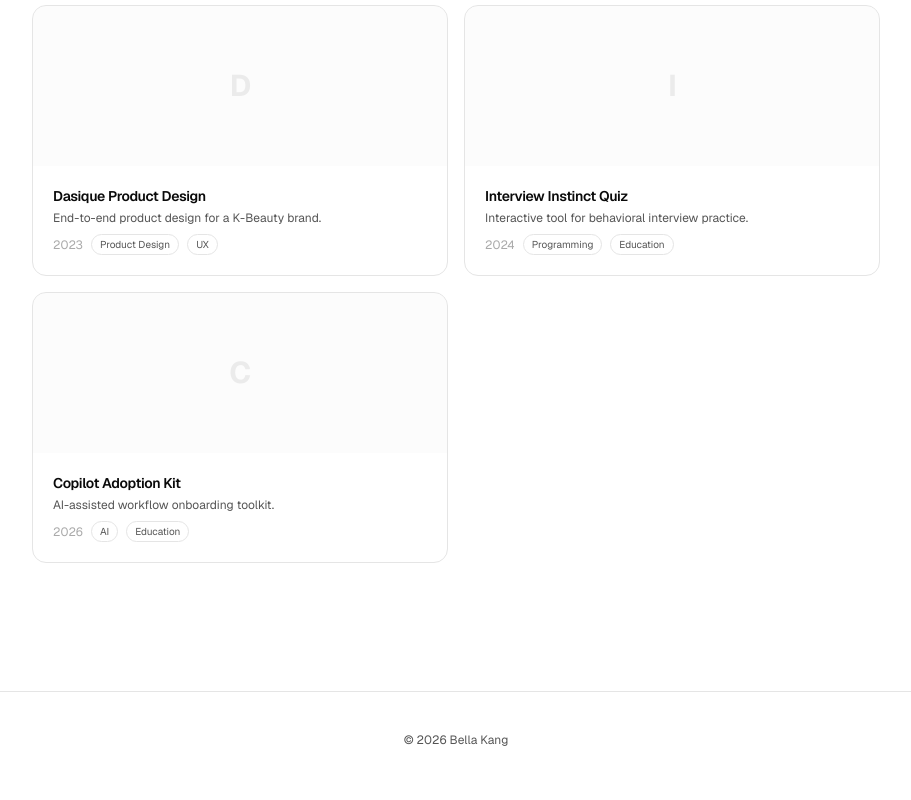
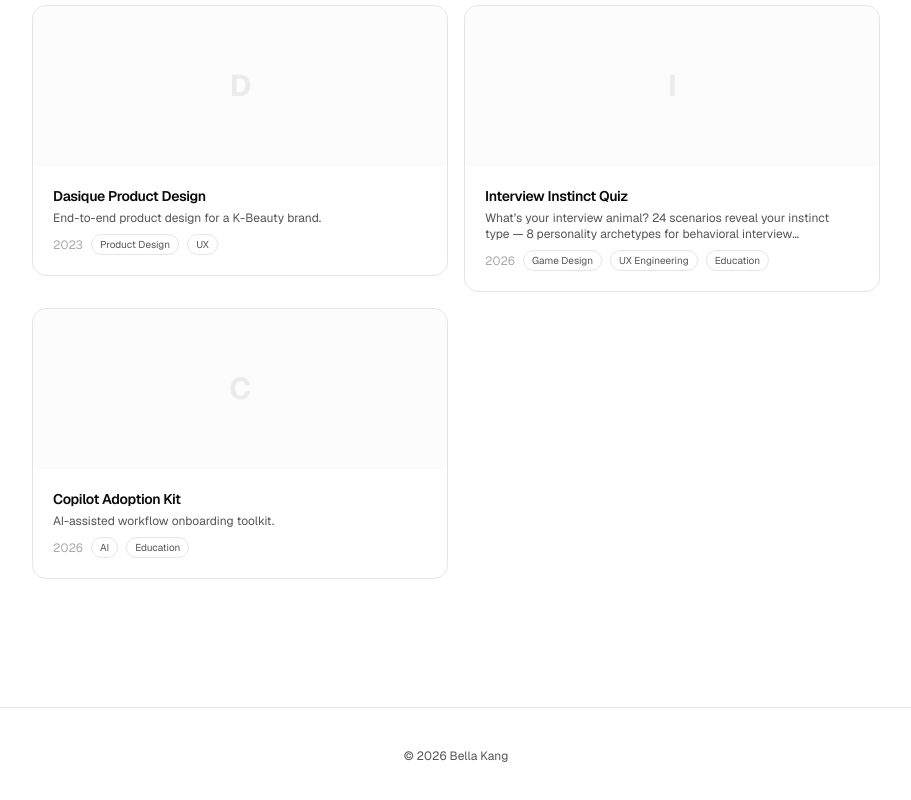
Before and after one commit to bellakang017/ux-portfolio, a Next.js app: page / in a window 1280 px wide. Shown: the part 1102-1902 px from the top of the page, without its empty margins (184-1095 px from the left). Built offline with nearby package versions, Linux system fonts and the light colour scheme.

Commit message:
update: Interview Instinct card — real description, live link, updated tags

```diff
--- a/app/page.tsx
+++ b/app/page.tsx
@@ -48,12 +48,12 @@
   },
   {
     title: "Interview Instinct Quiz",
-    description: "Interactive tool for behavioral interview practice.",
-    tags: ["Programming", "Education"],
-    year: "2024",
-    href: "/work/interview-instinct",
+    description: "What\u2019s your interview animal? 24 scenarios reveal your instinct type \u2014 8 personality archetypes for behavioral interview coaching. Built for IWG Workshop at UT Austin.",
+    tags: ["Game Design", "UX Engineering", "Education"],
+    year: "2026",
+    href: "https://bellakang017.github.io/interview-instinct.html",
     thumbnail: null,
-    thumbnailAlt: "",
+    thumbnailAlt: "Interview Instinct Quiz",
   },
   {
     title: "Copilot Adoption Kit",
```
